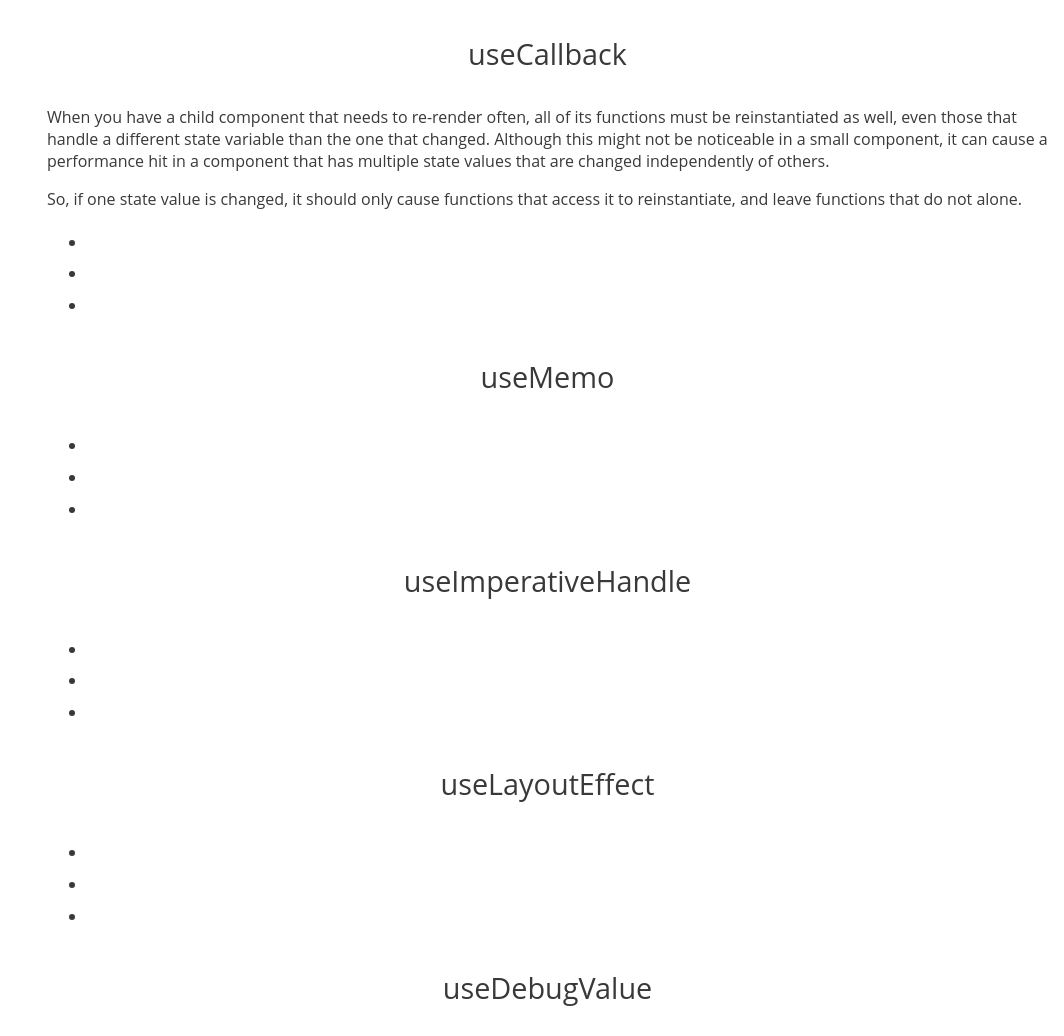
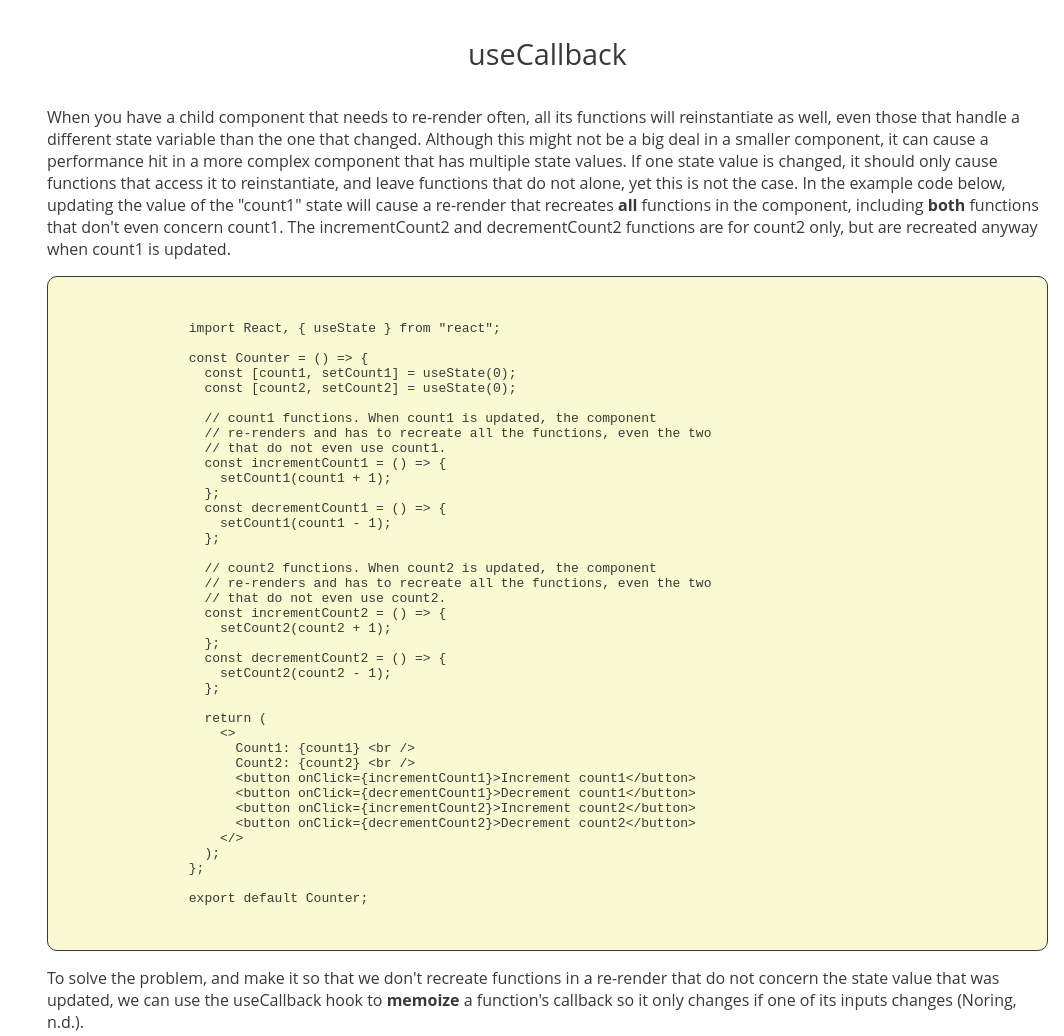
Before and after one commit to SabrinaMarkon/css-technical-documentation-page, a website: page index.html in a window 1280 px wide. Shown: the part 10535-11571 px from the top of the page, without its empty margins (216-1280 px from the left). Drawn offline with Linux system fonts and the light colour scheme.

Commit message:
Code example showing why useCallback is needed.

```diff
--- a/index.html
+++ b/index.html
@@ -512,9 +512,58 @@ const [state, dispatch] = React.useReducer(
         </section>
         <section class="main-section" id="useCallback">
           <header>useCallback</header>
-          <p>When you have a child component that needs to re-render often, all of its functions must be reinstantiated as well, even those that handle a different state variable than the one that changed. Although this might not be noticeable in a small component, it can cause a performance hit in a component that has multiple state values that are changed independently of others.</p>
-          <p>So, if one state value is changed, it should only cause functions that access it to reinstantiate, and leave functions that do not alone.</p>
-          <p></p>
+          <p>When you have a child component that needs to re-render often, all its functions will reinstantiate as well, even those that handle a different state variable than the one that changed. Although this might not be a big deal in a smaller component, it can cause a performance hit in a more complex component that has multiple state values. If one state value is changed, it should only cause functions that access it to reinstantiate, and leave functions that do not alone, yet this is not the case. In the example code below, updating the value of the "count1" state will cause a re-render that recreates <strong>all</strong> functions in the component, including <strong>both</strong> functions that don't even concern count1. The incrementCount2 and decrementCount2 functions are for count2 only, but are recreated anyway when count1 is updated.</p>
+          <div class="codecontainer">
+            <xmp>
+                import React, { useState } from "react";
+
+                const Counter = () => {
+                  const [count1, setCount1] = useState(0);
+                  const [count2, setCount2] = useState(0);
+
+                  // count1 functions. When count1 is updated, the component
+                  // re-renders and has to recreate all the functions, even the two
+                  // that do not even use count1.
+                  const incrementCount1 = () => {
+                    setCount1(count1 + 1);
+                  };
+                  const decrementCount1 = () => {
+                    setCount1(count1 - 1);
+                  };
+
+                  // count2 functions. When count2 is updated, the component
+                  // re-renders and has to recreate all the functions, even the two
+                  // that do not even use count2.
+                  const incrementCount2 = () => {
+                    setCount2(count2 + 1);
+                  };
+                  const decrementCount2 = () => {
+                    setCount2(count2 - 1);
+                  };
+
+                  return (
+                    <>
+                      Count1: {count1} <br />
+                      Count2: {count2} <br />
+                      <button onClick={incrementCount1}>Increment count1</button>
+                      <button onClick={decrementCount1}>Decrement count1</button>
+                      <button onClick={incrementCount2}>Increment count2</button>
+                      <button onClick={decrementCount2}>Decrement count2</button>
+                    </>
+                  );
+                };
+
+                export default Counter;
+            </xmp>
+          </div>
+          <p>To solve the problem, and make it so that we don't recreate functions in a re-render that do not concern the state value that was updated, we can use the useCallback hook to <strong>memoize</strong> a function's callback so it only changes if one of its inputs changes (Noring, n.d.).</p>
+
+
+
+
+
+          This is useful when passing callbacks to optimized child components that rely on reference equality to prevent unnecessary renders
+
           <code></code>
           <ul>
             <li></li>
@@ -590,6 +639,10 @@ const [state, dispatch] = React.useReducer(
           <a href="https://reactjs.org/docs/hooks-reference.html" target="_blank">
             https://reactjs.org/docs/hooks-reference.html</a>
         </p>
+        <p class="reference">Noring, C. (n.d.). React Book. Retrieved from
+          <a href="https://softchris.github.io/books/react" target="_blank">
+            https://softchris.github.io/books/react</a>
+        </p>
         <p class="reference">Spukas, L. (2019, August 18). 3 Reasons to useReducer() over useState(). Retrieved from
           <a href="https://dev.to/spukas/3-reasons-to-usereducer-over-usestate-43ad" target="_blank">
             https://dev.to/spukas/3-reasons-to-usereducer-over-usestate-43ad</a>
```
